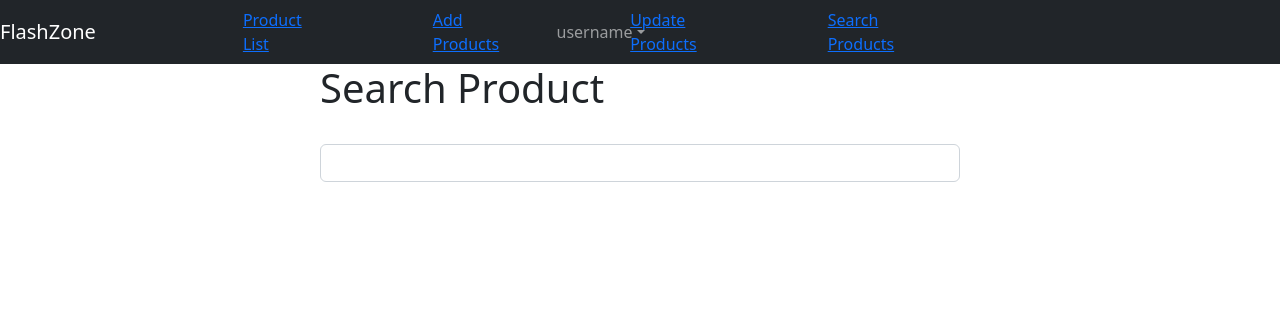
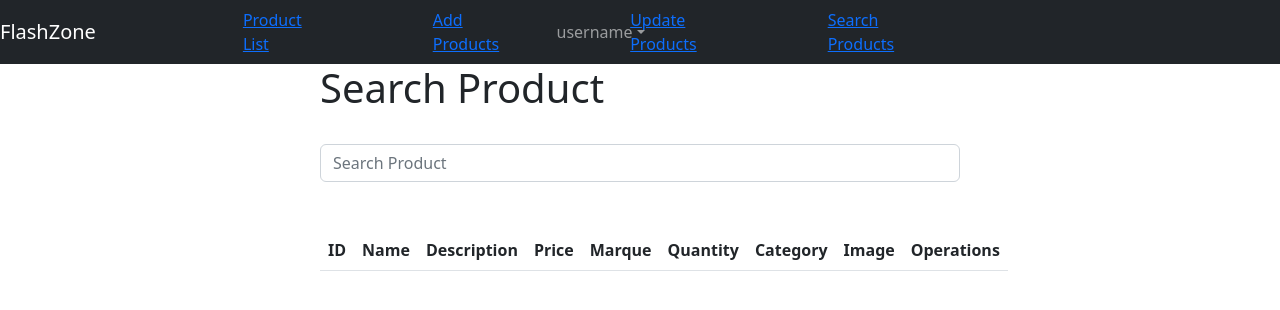
Before and after one commit to niamaidar/flashzone, a React (Vite) app in the folder client/: page /search in a window 1280 px wide. Shown: the top 310 px of the page. Built offline with nearby package versions, Linux system fonts and the light colour scheme; sample sign-in values are in the browser's storage.

Commit message:
finish search

```diff
--- a/client/src/SearchProduct.jsx
+++ b/client/src/SearchProduct.jsx
@@ -1,11 +1,52 @@
 import React, { useState } from "react";
 function SearchProduct() {
+
+    const[data,setData]=useState([])
+    async function search(key)
+    {
+        console.warn(key)
+        let result = await fetch("http://localhost:8000/api/search/"+key);
+        result =await result.json();
+        setData(result);
+    }
   return (
     <div>
       <div className="col-sm-6 offset-sm-3">
         <h1> Search Product </h1>
         <br/>
-        <input type="text" className="form-control"/>
+        <input type="text" onChange={(e)=>search(e.target.value)} className="form-control" placeholder="Search Product"/>
+        <br/>
+        <br/>
+        <table className="table table-stripped text-center">
+          <thead>
+            <tr>
+              <th>ID</th>
+              <th>Name</th>
+              <th>Description</th>
+              <th>Price</th>
+              <th>Marque</th>
+              <th>Quantity</th>
+              <th>Category</th>
+              <th>Image</th>
+              <th>Operations</th>
+            </tr>
+          </thead>
+          <tbody>
+              {data.map((item)=>
+                <tr key={item.id}>
+                  <td>{item.id}</td>
+                  <td>{item.name}</td>
+                  <td>{item.description}</td>
+                  <td>{item.price}</td>
+                  <td>{item.marque}</td>
+                  <td>{item.quantity}</td>
+                  <td>{item.category}</td>
+                  <td>
+                  <img style={{ width: 100 }} src={`http://localhost:8000/${item.file_path}`} alt="Product" />
+                  </td>
+                </tr>)}
+          </tbody>
+        </table>
      </div>
     </div>
   );
```
